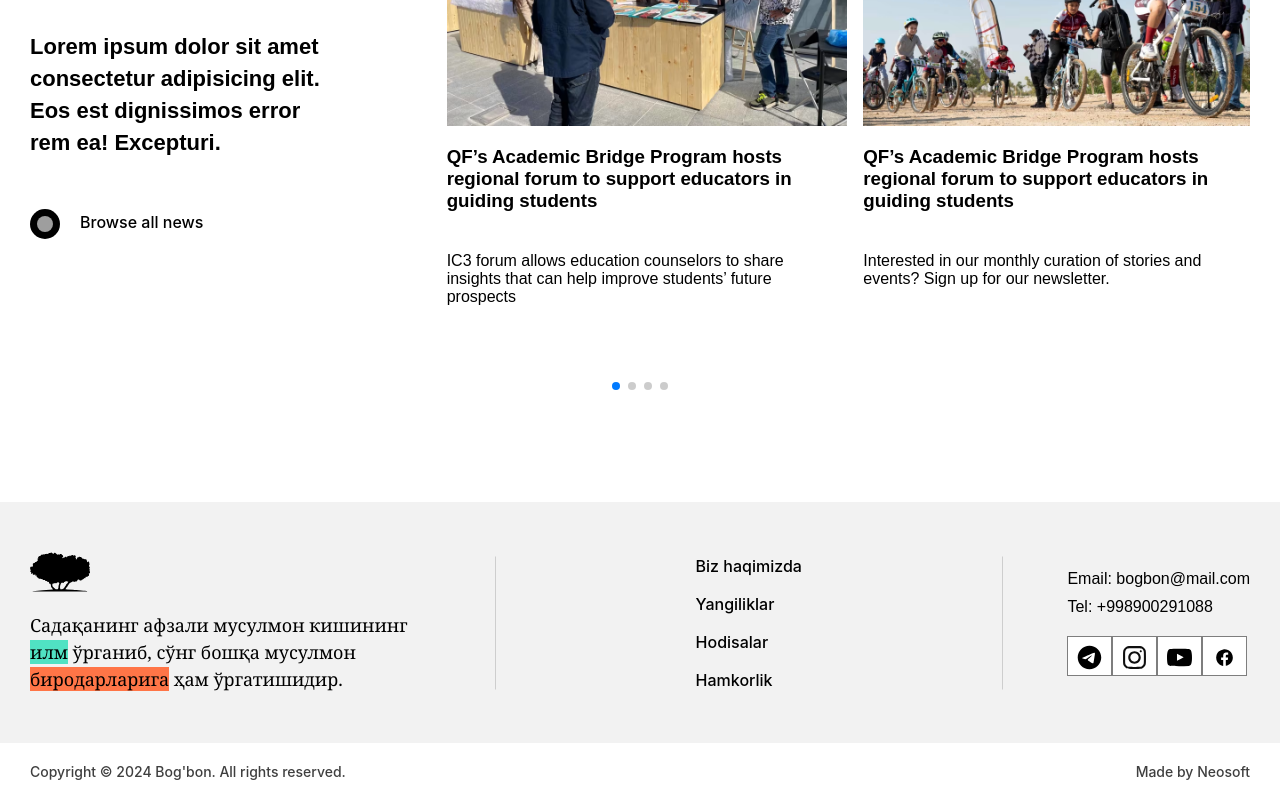
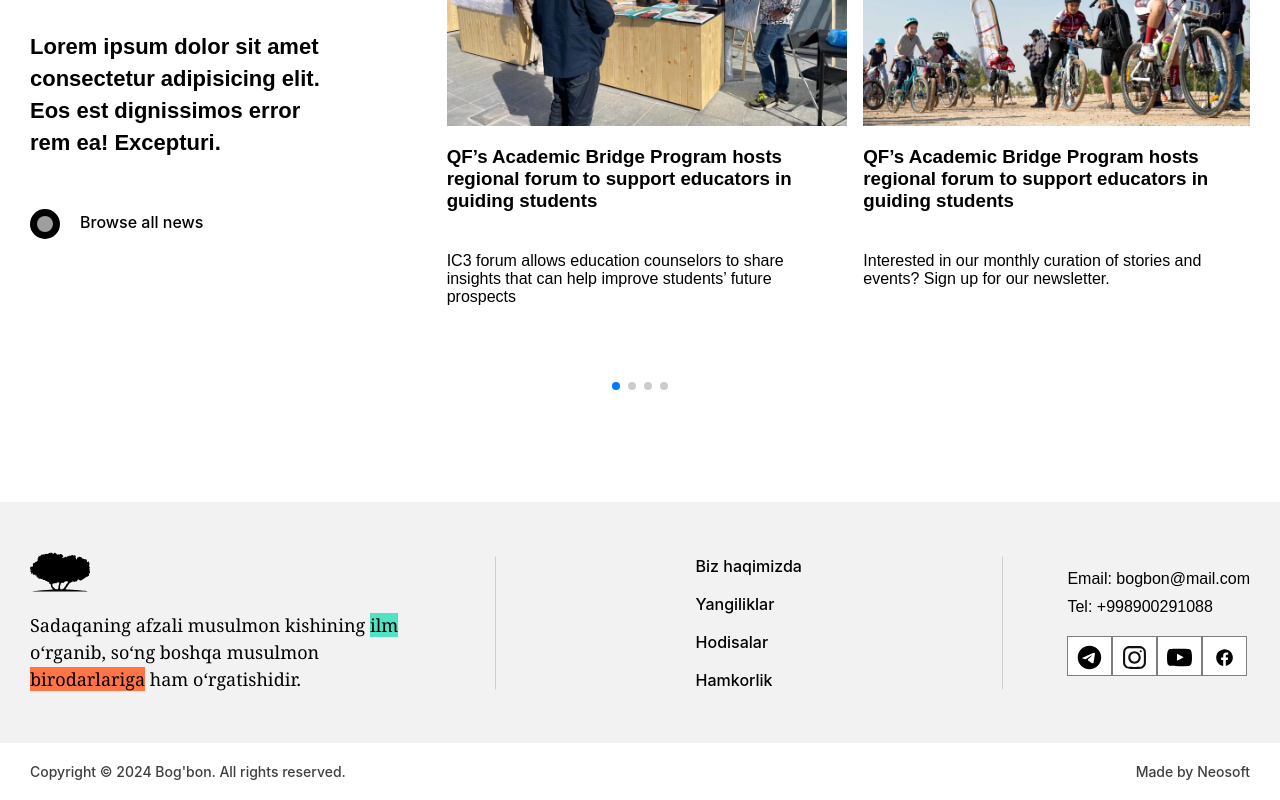
Before and after one commit to smuhammadaziz/bogbon, a React (Vite) app: page / in a window 1280 px wide. Shown: the part 3044-3844 px from the top of the page. Built offline with nearby package versions, Linux system fonts and the light colour scheme; grey boxes are pictures that could not be loaded.

Commit message:
edit: change footer text

```diff
--- a/src/components/footer/footer.jsx
+++ b/src/components/footer/footer.jsx
@@ -21,8 +21,8 @@ function Footer() {
               <img src={logoImg} alt='bogbon main logo' />
             </NavLink>
             <p>
-              Садақанинг афзали мусулмон кишининг <span>илм</span> ўрганиб, сўнг бошқа{' '}
-              мусулмон <span>биродарларига</span> ҳам ўргатишидир.
+              Sadaqaning afzali musulmon kishining <span>ilm</span> o‘rganib, so‘ng boshqa{' '}
+              musulmon <span>birodarlariga</span> ham o‘rgatishidir.
             </p>
           </div>
           <div className='footer__top__links'>
```
